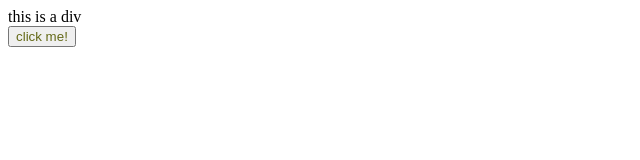
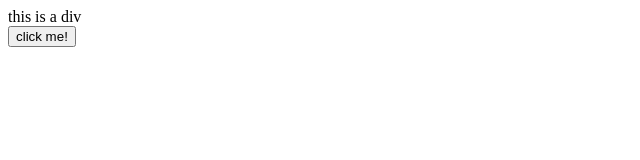
Before and after one commit to nilesh0191/first, a plain HTML site: page index.html in a window 1280 px wide. Shown: the full height of the page, 0-640 px from the left. Drawn offline with Linux system fonts and the light colour scheme.

Commit message:
Update style.css

```diff
--- a/style.css
+++ b/style.css
@@ -1,4 +1,4 @@
 button{
-    color: rgb(100, 105, 23);
+    color: black;
 
 }
```
